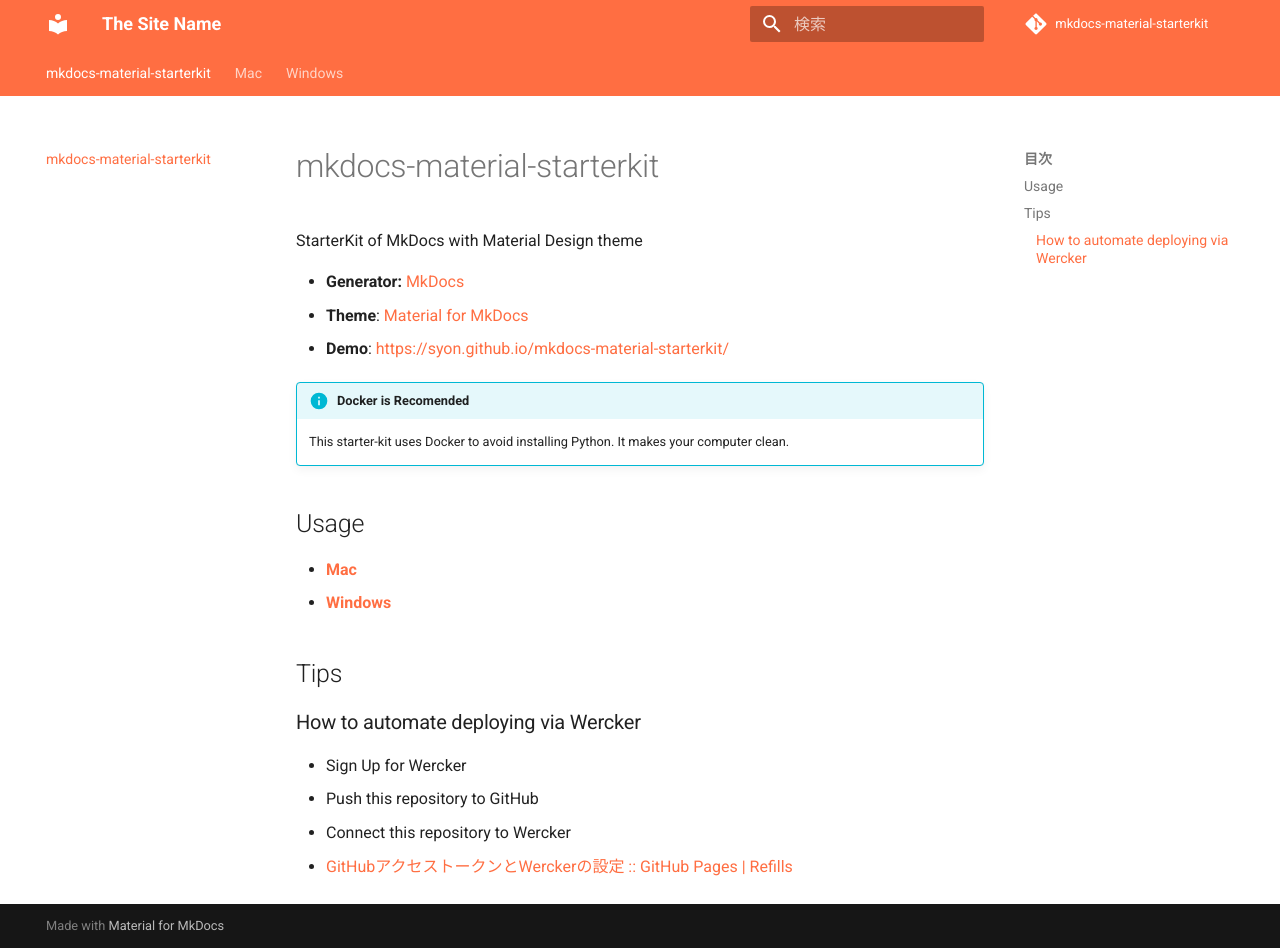
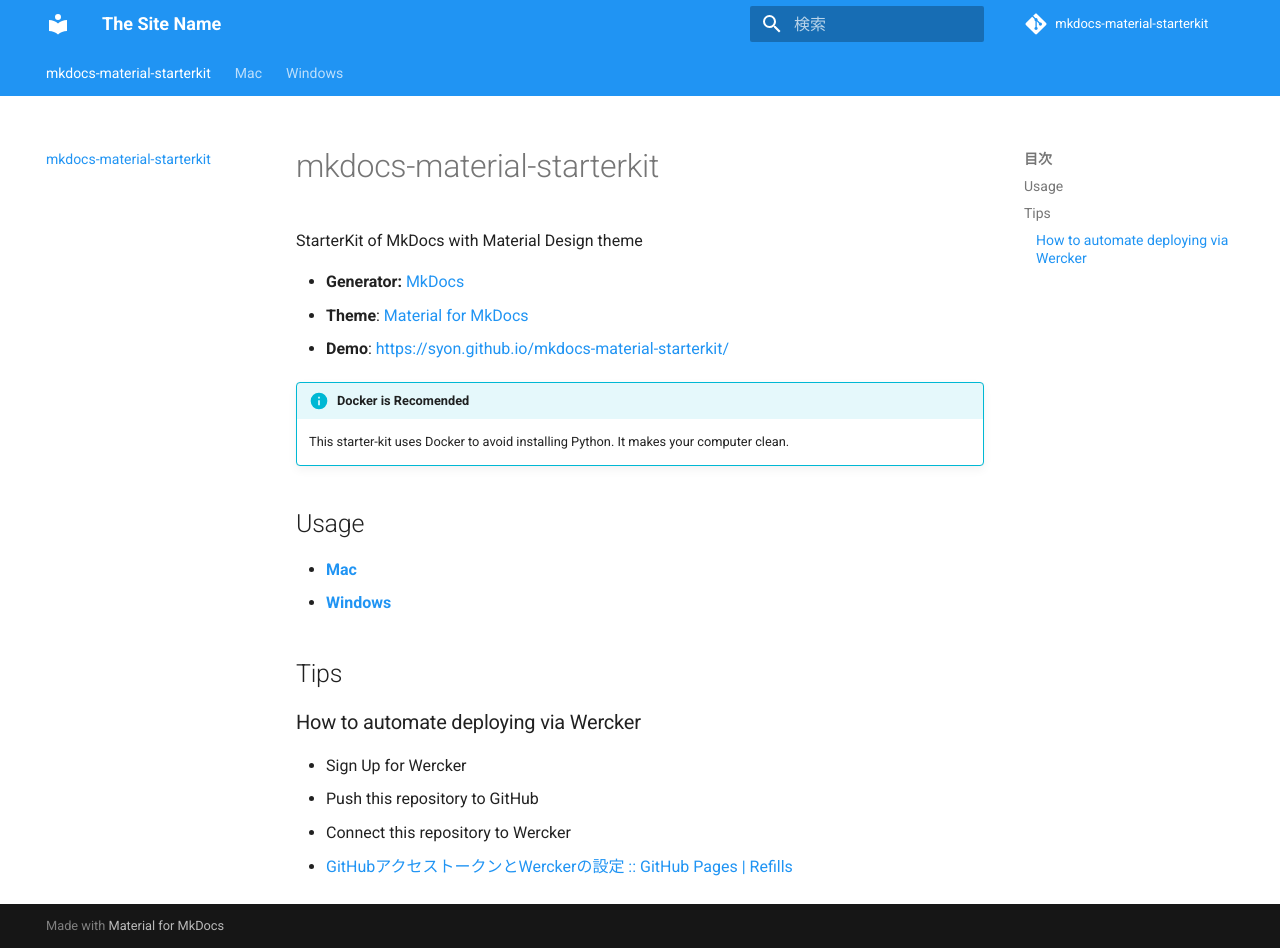
Before and after one commit to mori0711/testpage, an MkDocs documentation site: the page built from docs/index.md, in a window 1280 px wide and 948 px high. Built offline with MkDocs 1.6.1 and Material for MkDocs 9.7.7, drawn with Linux system fonts in a browser that asks for light colours; comment, search, counter and statistics services are not loaded.

Commit message:
test:change

```diff
--- a/mkdocs.yml
+++ b/mkdocs.yml
@@ -9,7 +9,7 @@
 theme:
   name: 'material'
   palette:
-    primary: 'deep orange'
+    primary: 'blue'
     accent: 'green'
   language: 'ja'
   feature:
```
